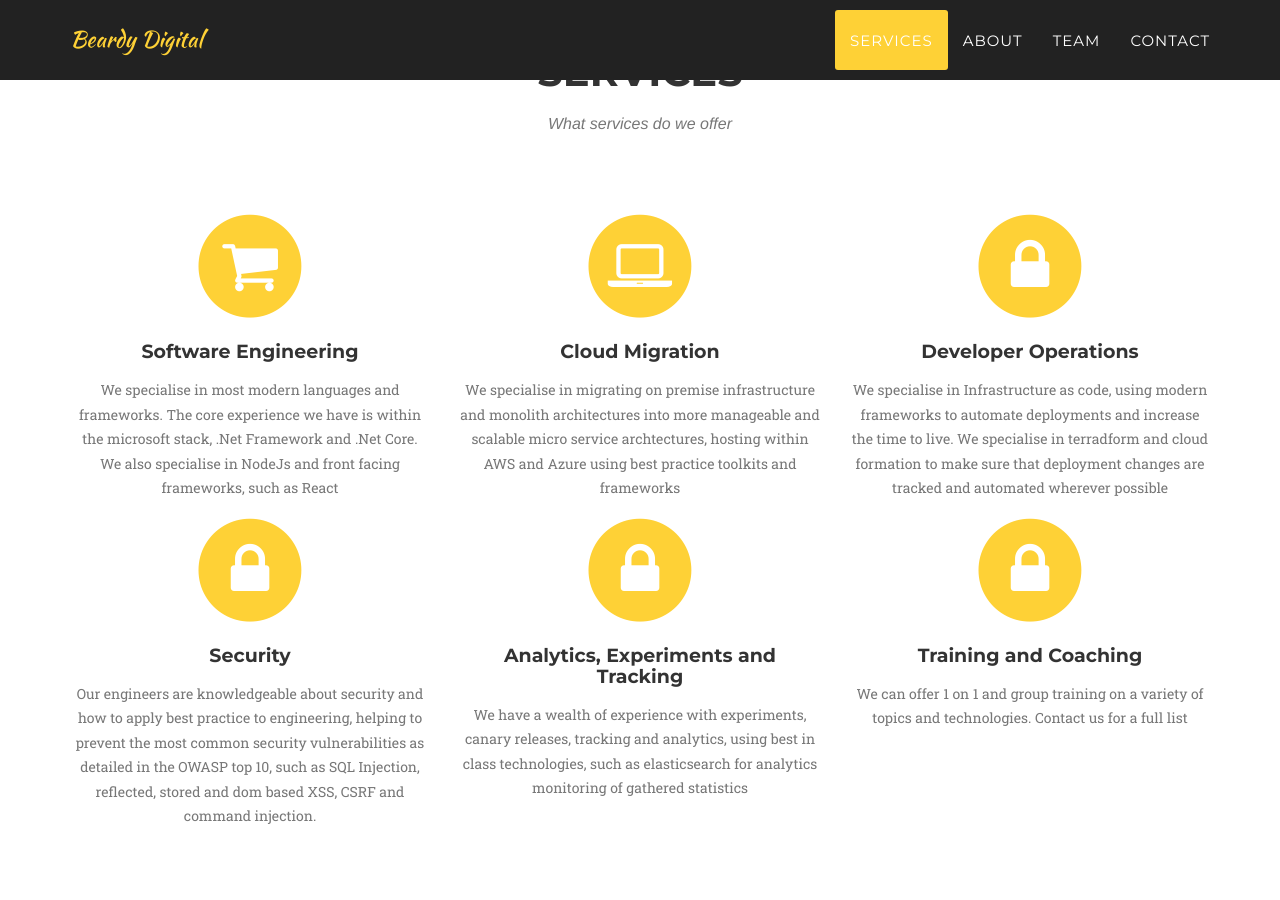
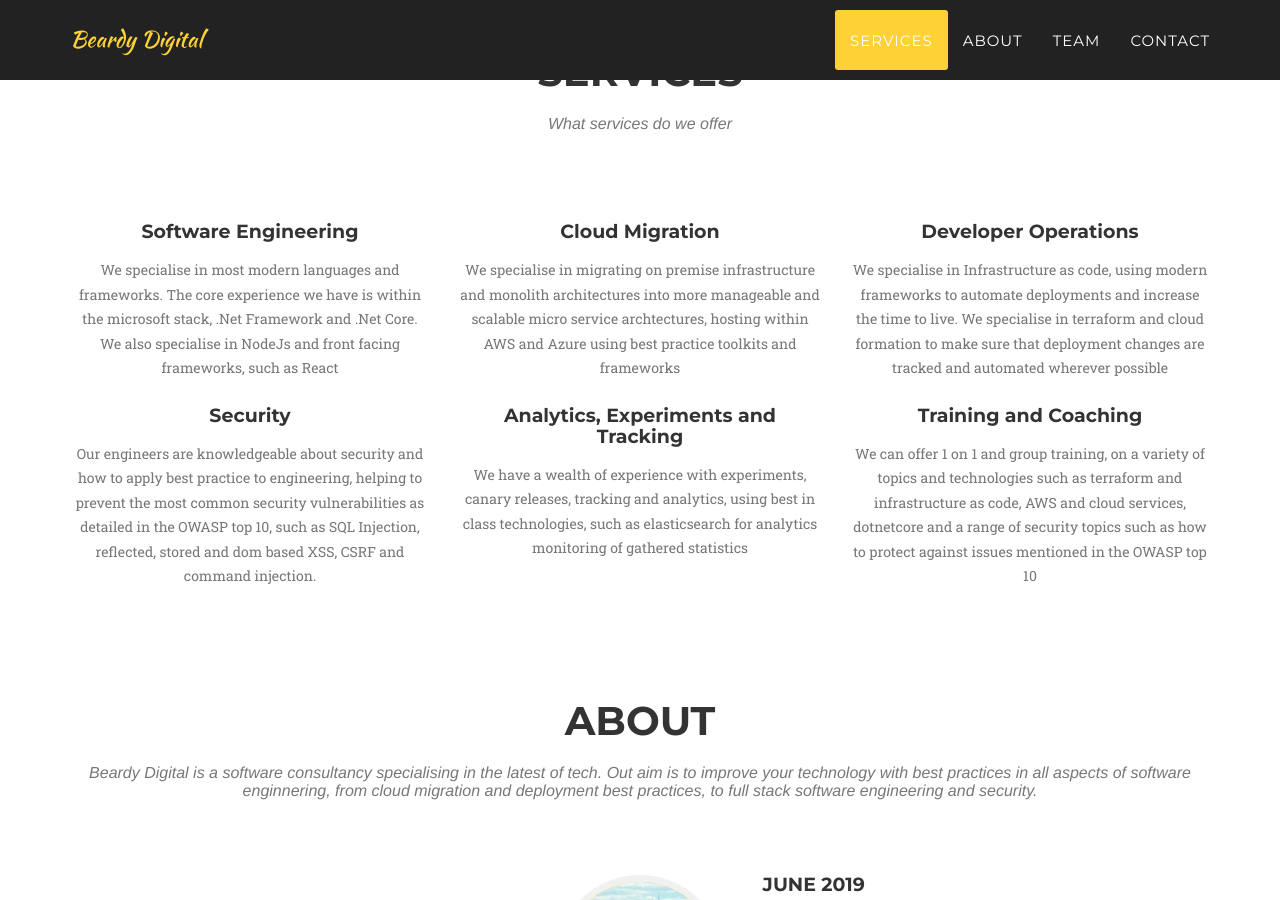
Before and after one commit to DigitalBeardy/beardy-digital.github.io, a Jekyll site: the page built from index.html, in a window 1280 px wide and 900 px high, scrolled down 714 px. Built offline with Jekyll 4.4.1, drawn with Linux system fonts in a browser that asks for light colours; some web fonts are replaced.

Commit message:
updated services

```diff
--- a/_includes/head.html
+++ b/_includes/head.html
@@ -5,7 +5,7 @@
     <meta name="viewport" content="width=device-width">
     <meta name="description" content="{{ site.description }}">
     <link rel="canonical" href="{{ page.url | replace:'index.html','' | prepend: site.baseurl | prepend: site.url }}">
-
+    <meta http-equiv="X-Content-Security-Policy" content="default-src 'self' http://fonts.googleapis.com http://ajax.googleapis.com; script-src 'self' http://fonts.googleapis.com http://ajax.googleapis.com; style-src 'self' http://fonts.googleapis.com; img-src 'self' ; font-src 'self' http://fonts.googleapis.com; connect-src 'self' http://ajax.googleapis.com; media-src 'self' ; object-src 'self' ; child-src 'self' ; frame-ancestors 'self' ; form-action 'none' ; sandbox allow-same-origin allow-scripts allow-pointer-lock; reflected-xss block;" />
 
     <!-- Custom CSS & Bootstrap Core CSS - Uses Bootswatch Flatly Theme: http://bootswatch.com/flatly/ -->
     <link rel="stylesheet" href="{{ "/style.css" | prepend: site.baseurl }}">
--- a/_includes/services.html
+++ b/_includes/services.html
@@ -9,52 +9,29 @@
             </div>
             <div class="row text-center">
                 <div class="col-md-4">
-                    <span class="fa-stack fa-4x">
-                        <i class="fa fa-circle fa-stack-2x text-primary"></i>
-                        <i class="fa fa-shopping-cart fa-stack-1x fa-inverse"></i>
-                    </span>
                     <h4 class="service-heading">Software Engineering</h4>
                     <p class="text-muted">We specialise in most modern languages and frameworks. The core experience we have is within the microsoft stack, .Net Framework and .Net Core. We also specialise in NodeJs and front facing frameworks, such as React</p>
                 </div>
                 <div class="col-md-4">
-                    <span class="fa-stack fa-4x">
-                        <i class="fa fa-circle fa-stack-2x text-primary"></i>
-                        <i class="fa fa-laptop fa-stack-1x fa-inverse"></i>
-                    </span>
                     <h4 class="service-heading">Cloud Migration</h4>
                     <p class="text-muted">We specialise in migrating on premise infrastructure and monolith architectures into more manageable and scalable micro service archtectures, hosting within AWS and Azure using best practice toolkits and frameworks</p>
                 </div>
                 <div class="col-md-4">
-                    <span class="fa-stack fa-4x">
-                        <i class="fa fa-circle fa-stack-2x text-primary"></i>
-                        <i class="fa fa-lock fa-stack-1x fa-inverse"></i>
-                    </span>
                     <h4 class="service-heading">Developer Operations</h4>
-                    <p class="text-muted">We specialise in Infrastructure as code, using modern frameworks to automate deployments and increase the time to live. We specialise in terradform and cloud formation to make sure that deployment changes are tracked and automated wherever possible</p>
+                    <p class="text-muted">We specialise in Infrastructure as code, using modern frameworks to automate deployments and increase the time to live. We specialise in terraform and cloud formation to make sure that deployment changes are tracked and automated wherever possible</p>
                 </div>
                 <div class="col-md-4">
-                    <span class="fa-stack fa-4x">
-                        <i class="fa fa-circle fa-stack-2x text-primary"></i>
-                        <i class="fa fa-lock fa-stack-1x fa-inverse"></i>
-                    </span>
                     <h4 class="service-heading">Security</h4>
                     <p class="text-muted">Our engineers are knowledgeable about security and how to apply best practice to engineering, helping to prevent the most common security vulnerabilities as detailed in the OWASP top 10, such as SQL Injection, reflected, stored and dom based XSS, CSRF and command injection.</p>
                 </div>
                 <div class="col-md-4">
-                    <span class="fa-stack fa-4x">
-                        <i class="fa fa-circle fa-stack-2x text-primary"></i>
-                        <i class="fa fa-lock fa-stack-1x fa-inverse"></i>
-                    </span>
+
                     <h4 class="service-heading">Analytics, Experiments and Tracking</h4>
                     <p class="text-muted">We have a wealth of experience with experiments, canary releases, tracking and analytics, using best in class technologies, such as elasticsearch for analytics monitoring of gathered statistics</p>
                 </div>
                 <div class="col-md-4">
-                        <span class="fa-stack fa-4x">
-                            <i class="fa fa-circle fa-stack-2x text-primary"></i>
-                            <i class="fa fa-lock fa-stack-1x fa-inverse"></i>
-                        </span>
                         <h4 class="service-heading">Training and Coaching</h4>
-                        <p class="text-muted">We can offer 1 on 1 and group training on a variety of topics and technologies. Contact us for a full list</p>
+                        <p class="text-muted">We can offer 1 on 1 and group training, on a variety of topics and technologies such as terraform and infrastructure as code, AWS and cloud services, dotnetcore and a range of security topics such as how to protect against issues mentioned in the OWASP top 10</p>
                     </div>
             </div>
         </div>
```
